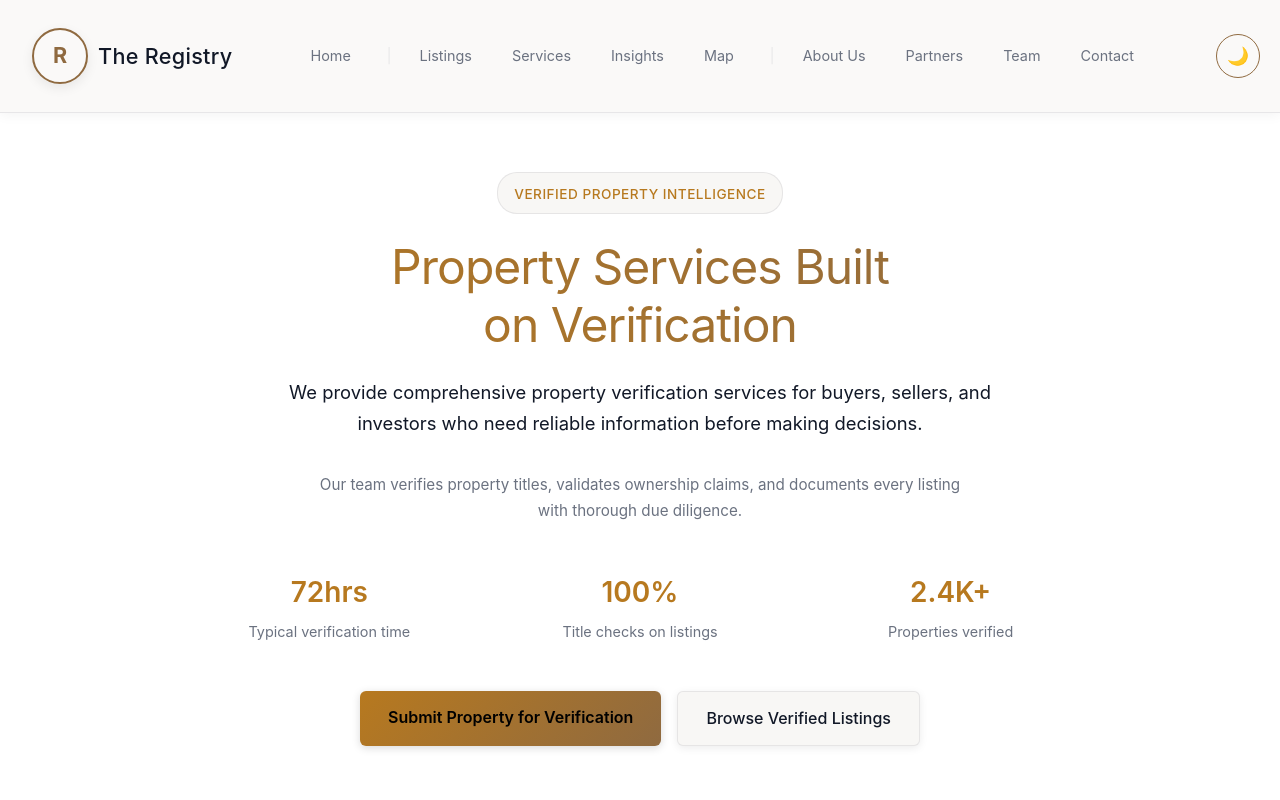
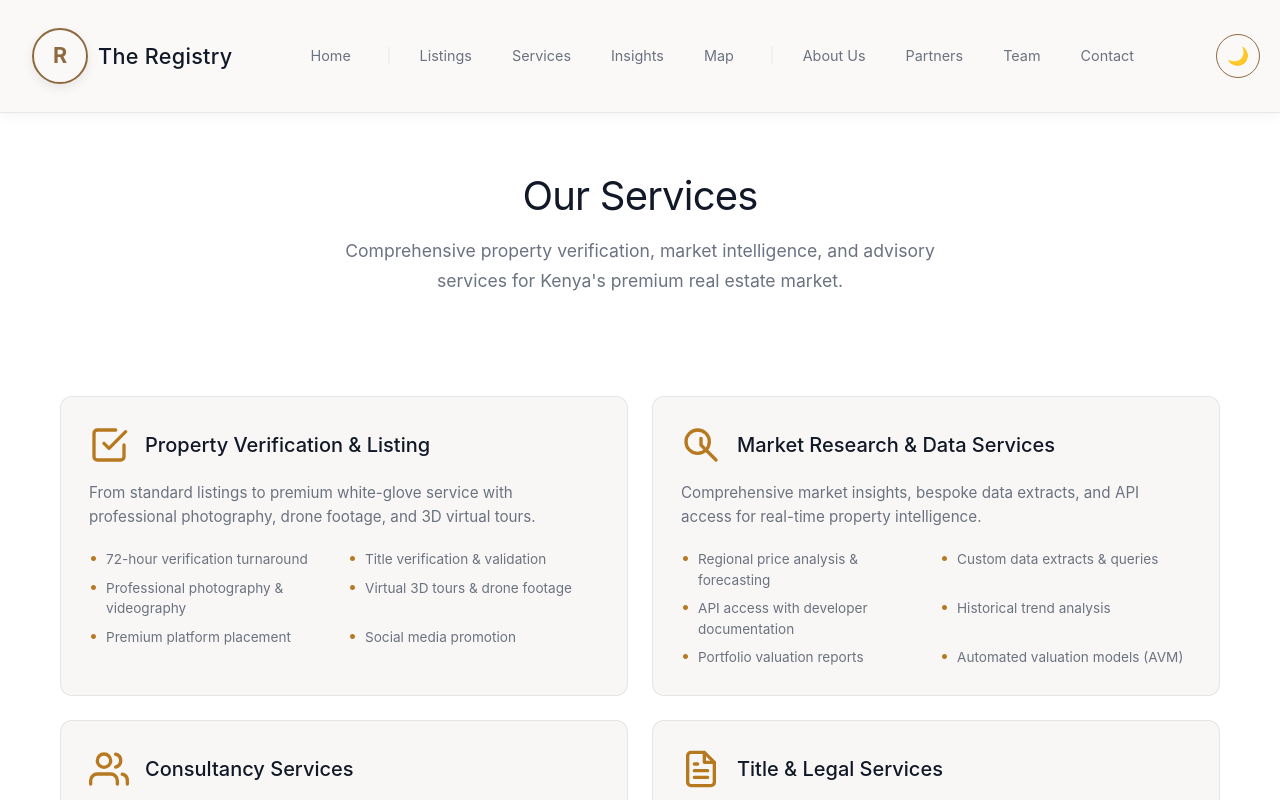
Before and after one commit to RonKG/verity-site, a Next.js app: page /services in a window 1280 px wide. Shown: the top 800 px of the page. Built offline with nearby package versions, Linux system fonts and the light colour scheme.

Commit message:
Simplify services page hero section
- Remove busy elements from top section (badge, stats grid, CTAs)
- Reduce to clean heading and single description paragraph
- Improve page flow leading into services grid
- Make page less overwhelming and more focused

```diff
--- a/pages/services.js
+++ b/pages/services.js
@@ -142,178 +142,31 @@ export default function Services() {
         <section style={{
           padding: "100px 20px 60px",
           textAlign: "center",
-          maxWidth: "1000px",
+          maxWidth: "900px",
           margin: "0 auto"
         }}>
-          <div style={{
-            display: "inline-block",
-            padding: "0.5rem 1rem",
-            background: "var(--theme-surface)",
-            borderRadius: "20px",
-            marginBottom: "1.5rem",
-            border: `1px solid var(--theme-border)`,
-            transition: 'background 0.3s ease, border-color 0.3s ease'
-          }}>
-            <span style={{
-              fontSize: "0.85rem",
-              color: "var(--theme-accent)",
-              fontWeight: "500",
-              letterSpacing: "0.5px",
-              textTransform: "uppercase"
-            }}>
-              Verified Property Intelligence
-            </span>
-          </div>
-
           <h1 style={{
-            fontSize: "3rem",
+            fontSize: "2.5rem",
             fontWeight: "400",
-            marginBottom: "1.5rem",
+            marginBottom: "1rem",
             letterSpacing: "-0.02em",
             lineHeight: "1.2",
-            background: `linear-gradient(45deg, var(--theme-accent), var(--theme-accent-strong))`,
-            WebkitBackgroundClip: "text",
-            WebkitTextFillColor: "transparent"
+            color: "var(--theme-text)",
+            transition: 'color 0.3s ease'
           }}>
-            Property Services Built<br/>on Verification
+            Our Services
           </h1>
 
           <p style={{
-            fontSize: "1.15rem",
-            color: "var(--theme-text)",
-            lineHeight: "1.7",
-            maxWidth: "750px",
-            margin: "0 auto 2rem",
-            fontWeight: "400",
-            transition: 'color 0.3s ease'
-          }}>
-            We provide comprehensive property verification services for buyers, sellers, and investors who need reliable information before making decisions.
-          </p>
-
-          <p style={{
-            fontSize: "0.95rem",
+            fontSize: "1.1rem",
             color: "var(--theme-text-muted)",
             lineHeight: "1.7",
             maxWidth: "650px",
-            margin: "0 auto 3rem",
+            margin: "0 auto",
             transition: 'color 0.3s ease'
           }}>
-            Our team verifies property titles, validates ownership claims, and documents every listing with thorough due diligence.
+            Comprehensive property verification, market intelligence, and advisory services for Kenya's premium real estate market.
           </p>
-
-          {/* Value Props */}
-          <div style={{
-            display: "grid",
-            gridTemplateColumns: "repeat(auto-fit, minmax(200px, 1fr))",
-            gap: "2rem",
-            margin: "3rem auto",
-            maxWidth: "900px"
-          }}>
-            <div>
-              <div style={{
-                fontSize: "1.75rem",
-                fontWeight: "600",
-                color: "var(--theme-accent)",
-                marginBottom: "0.5rem"
-              }}>72hrs</div>
-              <div style={{
-                fontSize: "0.9rem",
-                color: "var(--theme-text-muted)",
-                transition: 'color 0.3s ease'
-              }}>Typical verification time</div>
-            </div>
-            <div>
-              <div style={{
-                fontSize: "1.75rem",
-                fontWeight: "600",
-                color: "var(--theme-accent)",
-                marginBottom: "0.5rem"
-              }}>100%</div>
-              <div style={{
-                fontSize: "0.9rem",
-                color: "var(--theme-text-muted)",
-                transition: 'color 0.3s ease'
-              }}>Title checks on listings</div>
-            </div>
-            <div>
-              <div style={{
-                fontSize: "1.75rem",
-                fontWeight: "600",
-                color: "var(--theme-accent)",
-                marginBottom: "0.5rem"
-              }}>2.4K+</div>
-              <div style={{
-                fontSize: "0.9rem",
-                color: "var(--theme-text-muted)",
-                transition: 'color 0.3s ease'
-              }}>Properties verified</div>
-            </div>
-          </div>
-
-          {/* CTA */}
-          <div style={{
-            marginTop: "3rem",
-            display: "flex",
-            gap: "1rem",
-            justifyContent: "center",
-            flexWrap: "wrap"
-          }}>
-            <a
-              href="#services-form"
-              style={{
-                display: "inline-block",
-                padding: "0.9rem 1.75rem",
-                background: `linear-gradient(135deg, var(--theme-accent), var(--theme-accent-strong))`,
-                color: "#000000",
-                textDecoration: "none",
-                borderRadius: "6px",
-                fontWeight: "600",
-                fontSize: "1rem",
-                transition: "all 0.3s ease",
-                boxShadow: "0 2px 8px rgba(0,0,0,0.15)",
-                border: "none"
-              }}
-              onMouseOver={(e) => {
-                e.currentTarget.style.transform = "translateY(-1px)";
-                e.currentTarget.style.boxShadow = "0 4px 12px rgba(0,0,0,0.2)";
-              }}
-              onMouseOut={(e) => {
-                e.currentTarget.style.transform = "translateY(0)";
-                e.currentTarget.style.boxShadow = "0 2px 8px rgba(0,0,0,0.15)";
-              }}
-            >
-              Submit Property for Verification
-            </a>
-
-            <a
-              href="/listings"
-              style={{
-                display: "inline-block",
-                padding: "0.9rem 1.75rem",
-                background: "var(--theme-surface)",
-                color: "var(--theme-text)",
-                textDecoration: "none",
-                borderRadius: "6px",
-                fontWeight: "500",
-                fontSize: "1rem",
-                border: `1px solid var(--theme-border)`,
-                transition: "all 0.3s ease",
-                boxShadow: "0 2px 8px rgba(0,0,0,0.08)"
-              }}
-              onMouseOver={(e) => {
-                e.currentTarget.style.borderColor = "rgba(128, 128, 128, 0.6)";
-                e.currentTarget.style.transform = "translateY(-1px)";
-                e.currentTarget.style.boxShadow = "0 4px 12px rgba(0,0,0,0.12)";
-              }}
-              onMouseOut={(e) => {
-                e.currentTarget.style.borderColor = "var(--theme-border)";
-                e.currentTarget.style.transform = "translateY(0)";
-                e.currentTarget.style.boxShadow = "0 2px 8px rgba(0,0,0,0.08)";
-              }}
-            >
-              Browse Verified Listings
-            </a>
-          </div>
         </section>
 
         {/* Services Grid */}
```
